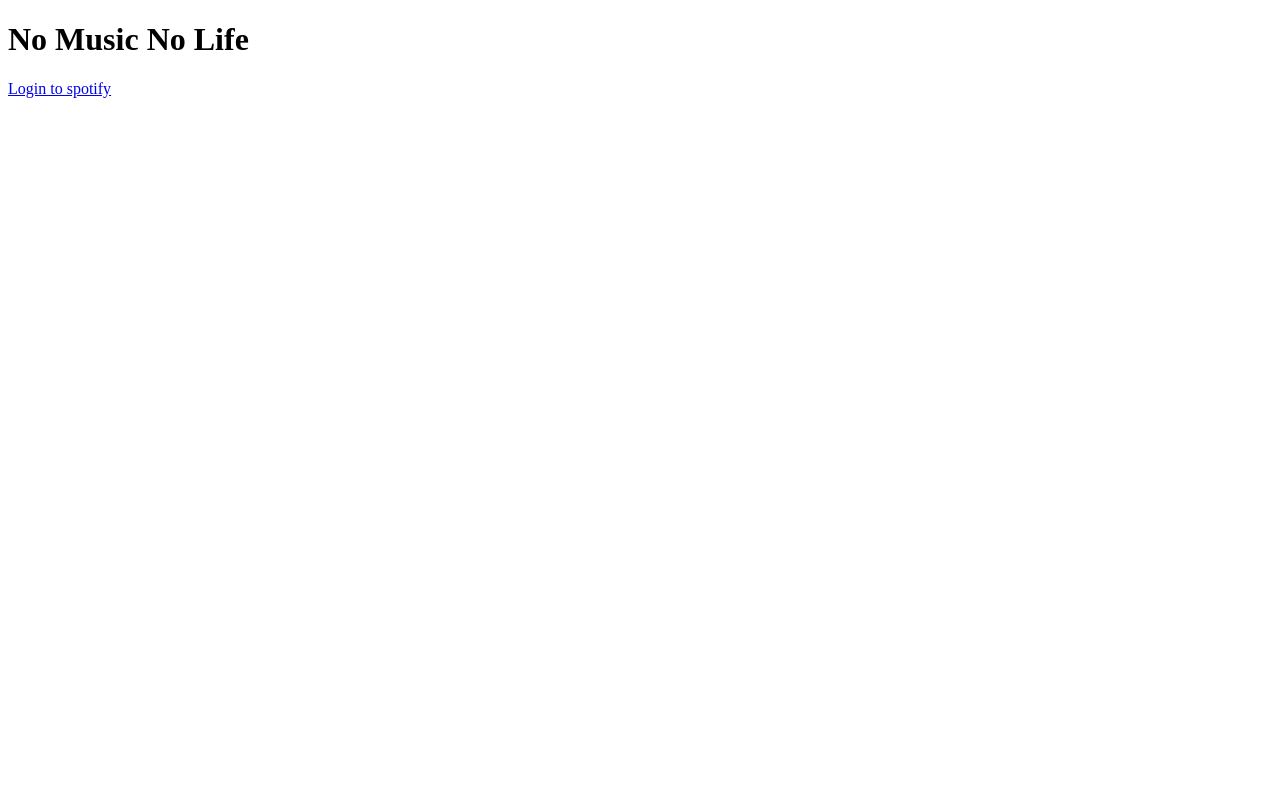
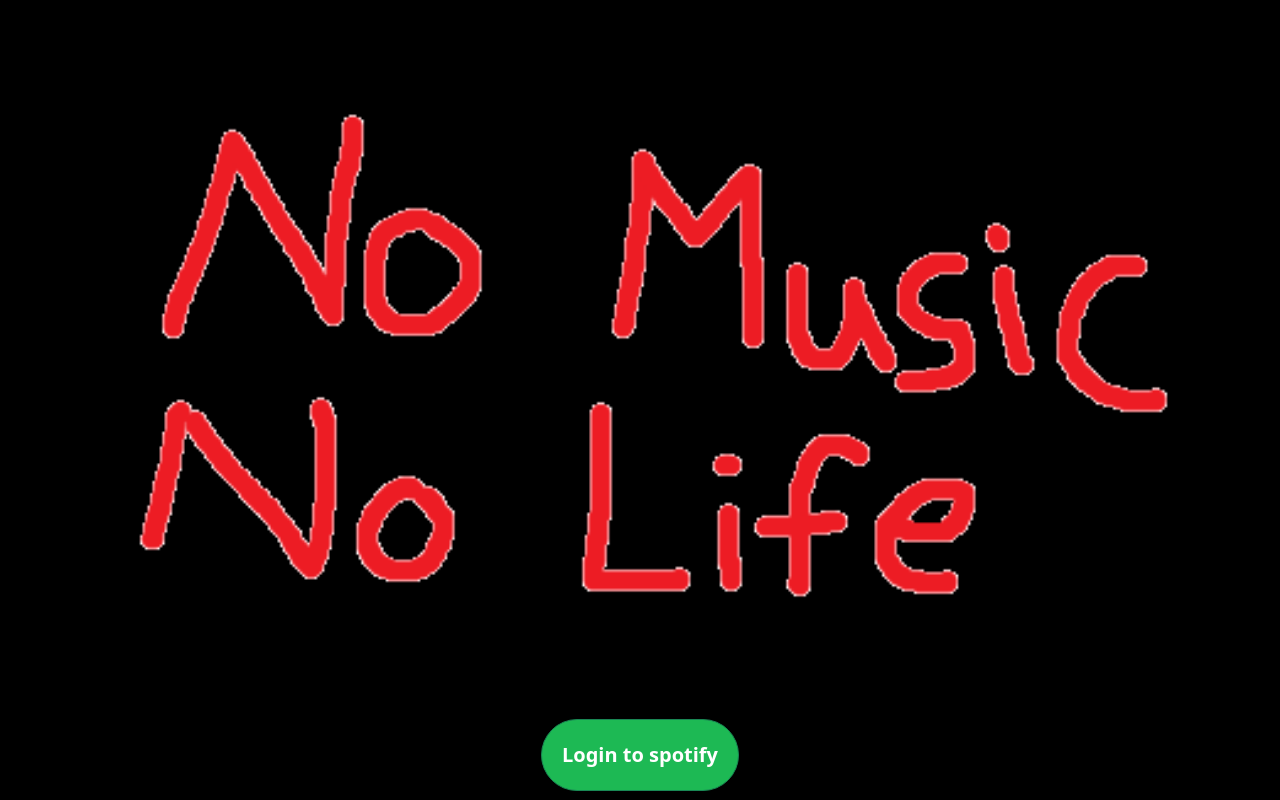
Before and after one commit to danielbeGIT/music-app, a React (Create React App) app in the folder client/: page / in a window 1280 px wide. Built offline with nearby package versions, Linux system fonts and the light colour scheme.

Commit message:
Small clean up and first page with icon and colors

```diff
--- a/client/src/App.jsx
+++ b/client/src/App.jsx
@@ -1,7 +1,9 @@
+import "bootstrap/dist/css/bootstrap.min.css"
 import './assets/styles/App.scss'
 import Login from './components/Login'
-import MusicPage from './components/MusicPage'
+import MusicPage from './pages/MusicPage'
 
+// Search for "code" through the window path/url path
 const code = new URLSearchParams(window.location.search).get('code')
 
 const App = () => {
--- a/client/src/assets/styles/App.scss
+++ b/client/src/assets/styles/App.scss
@@ -0,0 +1,19 @@
+.login {
+    display: grid;
+    place-items: center;
+    height: 100vh;
+    background-color: black;
+}
+
+.login > img {
+    width: 100%;
+}
+
+.login > a {
+    padding: 20px;
+    border-radius: 99px;
+    background-color: #1db954;
+    font-weight: 800;
+    color: white;
+    text-decoration: none;
+}
--- a/client/src/components/Login.jsx
+++ b/client/src/components/Login.jsx
@@ -1,13 +1,15 @@
+import React from 'react'
+import '../assets/styles/App.scss'
+import LoginIcon from '../assets/images/icon.png'
 import { loginUrl } from '../context/spotifyAuth'
 
 const Login = () => {
     return (
-        <div className="LoginPage">
-            {/* <img src="" alt="" /> */}
+        <div className="login">
+            <img src={LoginIcon} alt="NoMusicNoLife" />
             {/* Make your own logo No Music No Life with button under it */}
-            <h1>No Music No Life</h1>
 
-            <a href={loginUrl}>Login to spotify</a>
+            <a className="btn btn-success btn-lg" href={loginUrl}>Login to spotify</a>
         </div>
     )
 }
```
Also changed, not shown: client/src/assets/images/icon.png (added).
